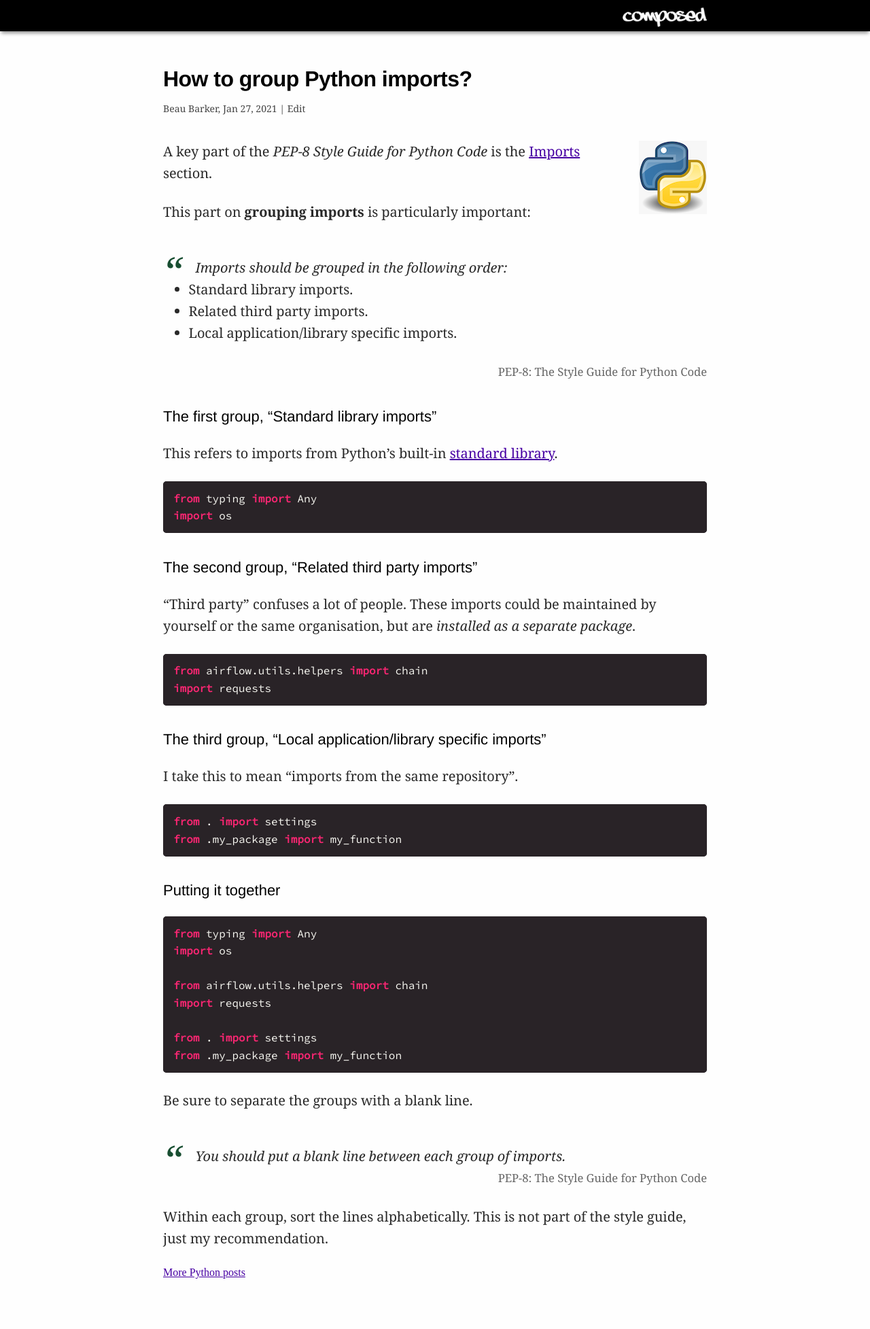
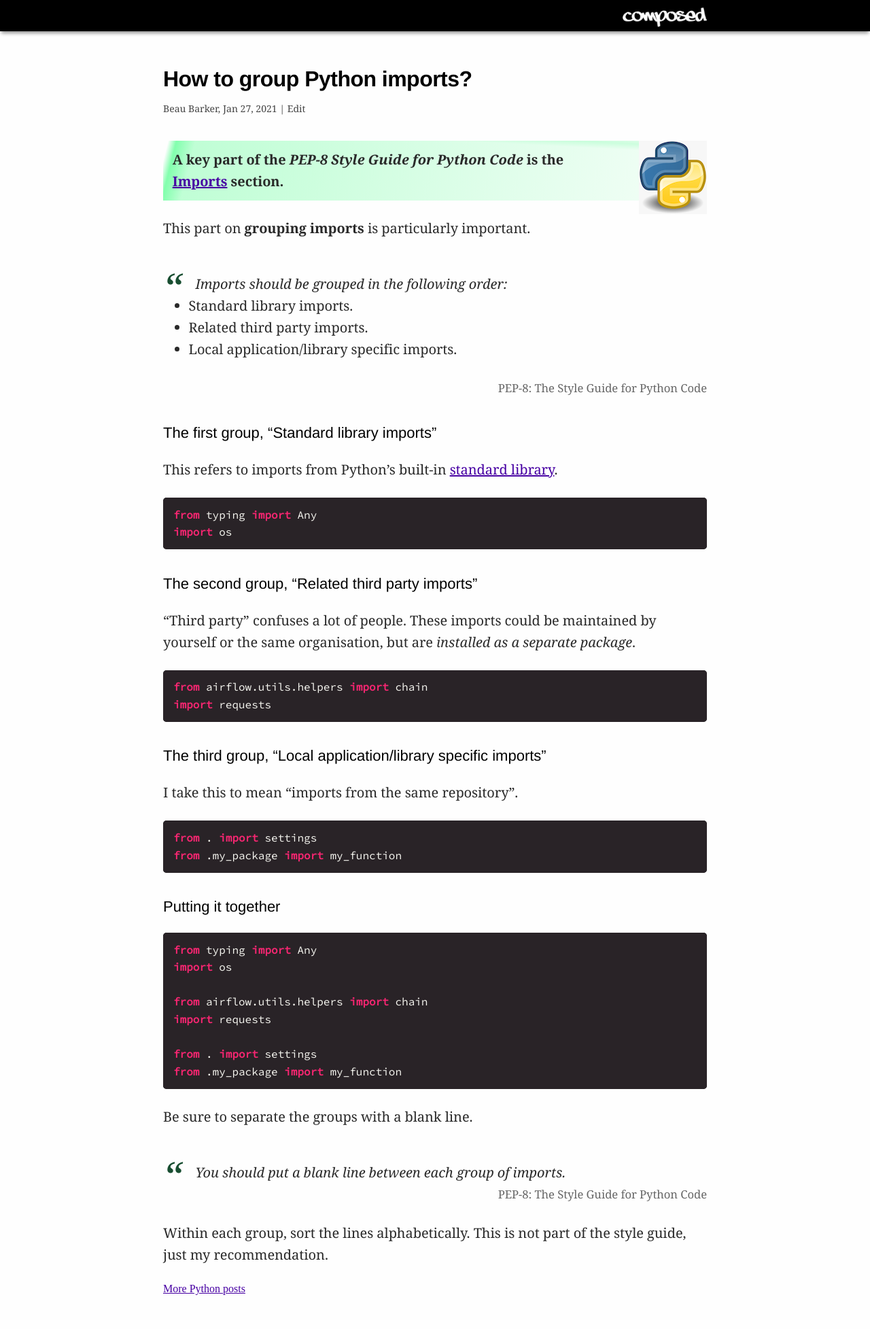
Before and after one commit to explodinglabs/explodinglabs.github.io, a Jekyll site: the page built from docs/_posts/python/2021-01-27-imports.markdown, in a window 1280 px wide. Shown: the whole page at 68% size. Built offline with Jekyll 4.4.1, drawn with Linux system fonts in a browser that asks for light colours; before the commit the page ends 1931 px from its top, so only the background shows below that.

Commit message:
Adjust design

````diff
--- a/docs/_posts/python/2018-03-23-convert-dict-to-object-with-attributes.markdown
+++ b/docs/_posts/python/2018-03-23-convert-dict-to-object-with-attributes.markdown
@@ -12,8 +12,10 @@ redirect_from:
 ![python](/assets/python.png)
 </div>
 
+<div id="intro" markdown="1">
 We have a dictionary, and want to convert it to a an object with postfix
 notation like `obj.name`.
+</div>
 
 ## Convert to an immutable object
 
--- a/docs/_posts/python/2018-05-30-convert-sequence-to-postfix-notation.markdown
+++ b/docs/_posts/python/2018-05-30-convert-sequence-to-postfix-notation.markdown
@@ -10,8 +10,10 @@ redirect_from: /convert-sequence-to-postfix-notation
 ![python](/assets/python.png)
 </div>
 
+<div id="intro" markdown="1">
 We have a sequence such as a tuple or list, and want to convert it to a an
 object with named attributes in postfix notation ('obj.name').
+</div>
 
 ## Convert to an immutable object
 
--- a/docs/_posts/python/2018-06-20-mac-repl-readline.markdown
+++ b/docs/_posts/python/2018-06-20-mac-repl-readline.markdown
@@ -9,7 +9,9 @@ permalink: /python/mac-repl-readline
 ![python](/assets/python.png)
 </div>
 
+<div id="intro" markdown="1">
 How to use readline in the Python interactive interpreter on Mac.
+</div>
 
 Install the gnureadline Python package:
 ```sh
--- a/docs/_posts/python/2018-10-01-release-new-version-to-pypi.markdown
+++ b/docs/_posts/python/2018-10-01-release-new-version-to-pypi.markdown
@@ -8,8 +8,10 @@ permalink: /python/release-to-pypi
 ![python](/assets/python.png)
 </div>
 
+<div id="intro" markdown="1">
 These are the steps I take when releasing a version of my Python package to
 PyPI.
+</div>
 
 First run your checks/cleaning. I have a post about this
 [here](/python/checks). If any fail, start again.
--- a/docs/_posts/python/2021-01-27-imports.markdown
+++ b/docs/_posts/python/2021-01-27-imports.markdown
@@ -8,10 +8,11 @@ permalink: /python/imports
 ![python](/assets/python.png)
 </div>
 
+<div id="intro" markdown="1">
 A key part of the _PEP-8 Style Guide for Python Code_
 is the [Imports](https://www.python.org/dev/peps/pep-0008/#imports) section.
-
-This part on **grouping imports** is particularly important:
+</div>
+This part on **grouping imports** is particularly important.
 
 > Imports should be grouped in the following order:
 >
--- a/docs/_posts/python/2021-07-01-code-quality-pre-commit.markdown
+++ b/docs/_posts/python/2021-07-01-code-quality-pre-commit.markdown
@@ -58,7 +58,7 @@ repos:
         args: [--strict]
 ```
 
-Install [Pre-commit](https://pre-commit.com) and install the git hooks:
+Install [Pre-commit](https://pre-commit.com) and add the git hooks:
 ```sh
 pip install precommit
 pre-commit install
--- a/docs/main.scss
+++ b/docs/main.scss
@@ -59,7 +59,7 @@ nav {
     background-color: black;
     box-shadow: 0 5px 5px -2px #999;
     text-align: right;
-    padding: 10px 0 2px;
+    padding: 10px $space 2px;
     .logo {
         @extend .wrapper;
         img {
````
